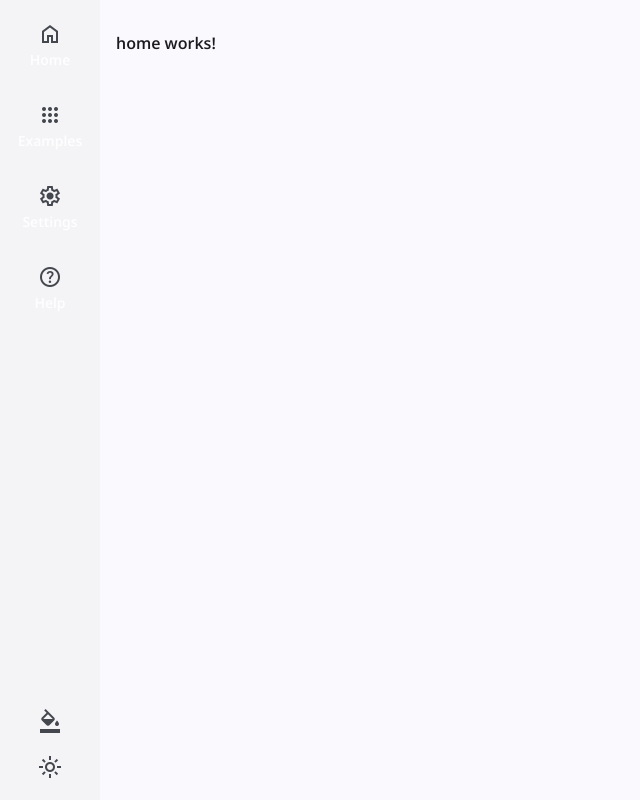
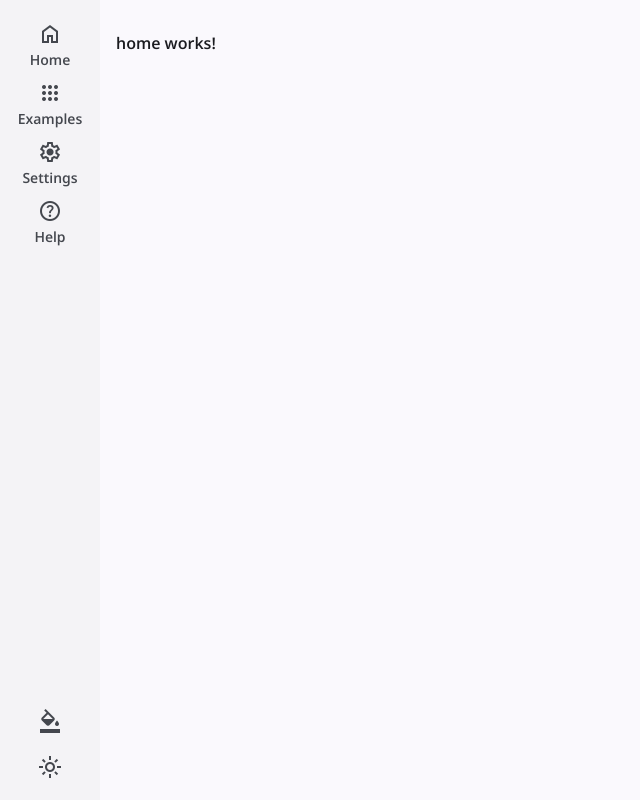
Before and after one commit to devcobos/NgBossLevel, an Angular app: page /home in a window 1280 px wide. Shown: the whole page, without its empty margins (0-640 px from the left). Built offline with nearby package versions, Linux system fonts and the light colour scheme.

Commit message:
Fix vertical button

```diff
--- a/src/app/core/layout/vertical-toolbar/vertical-toolbar.component.html
+++ b/src/app/core/layout/vertical-toolbar/vertical-toolbar.component.html
@@ -7,7 +7,6 @@
       [label]="item.label"
       (click)="handleNavigation(item)"
     />
-      <br />
     }
   </div>
 
--- a/src/app/shared/components/vertical-button/vertical-button.component.html
+++ b/src/app/shared/components/vertical-button/vertical-button.component.html
@@ -1,6 +1,6 @@
-<div class="vertical-button" (click)="onDivClick()">
-  <button class="custom-icon-button" mat-icon-button>
+<div class="vertical-button" matRipple (click)="onDivClick()">
+  <span class="custom-icon-button" mat-icon-button>
     <mat-icon>{{ icon }}</mat-icon>
-  </button>
+  </span>
   <span class="button-label" sharedNoSelectText>{{ label }}</span>
 </div>
--- a/src/app/shared/components/vertical-button/vertical-button.component.scss
+++ b/src/app/shared/components/vertical-button/vertical-button.component.scss
@@ -4,13 +4,15 @@
   align-items: center;
   gap: 4px;
   cursor: pointer;
-  border-radius: 20px;
+  border-radius: 18px;
   padding: 6px 12px;
   transition: background-color 0.2s;
+  color: var(--mdc-icon-button-icon-color, var(--mat-sys-on-surface-variant));
+  font-size: var(--mdc-icon-button-icon-size, 24px);
 }
 
 .vertical-button:hover {
-  background-color: rgba(50, 50, 50, 0.9);
+  // background-color: #d9d8dc;
 }
 
 .custom-icon-button {
@@ -25,13 +27,7 @@
   margin: 0;
 }
 
-.code-icon {
-  font-size: 14px;
-  color: rgba(255, 255, 255, 0.8);
-}
-
 .button-label {
-  color: rgba(255, 255, 255, 0.9);
   font-size: 14px;
   font-weight: 400;
 }
--- a/src/app/shared/components/vertical-button/vertical-button.component.ts
+++ b/src/app/shared/components/vertical-button/vertical-button.component.ts
@@ -1,11 +1,12 @@
 import { Component, EventEmitter, Input, Output } from '@angular/core';
 import { MatButtonModule } from '@angular/material/button';
+import { MatRippleModule } from '@angular/material/core';
 import { MatIconModule } from '@angular/material/icon';
 import { NoSelectTextDirective } from '@shared/directives/no-select-text.directive';
 
 @Component({
   selector: 'vertical-button',
-  imports: [MatButtonModule, MatIconModule, NoSelectTextDirective],
+  imports: [MatButtonModule, MatIconModule, NoSelectTextDirective, MatRippleModule],
   templateUrl: './vertical-button.component.html',
   styleUrl: './vertical-button.component.scss',
 })
```
Lines whose indentation alone changed are shown as unchanged.
